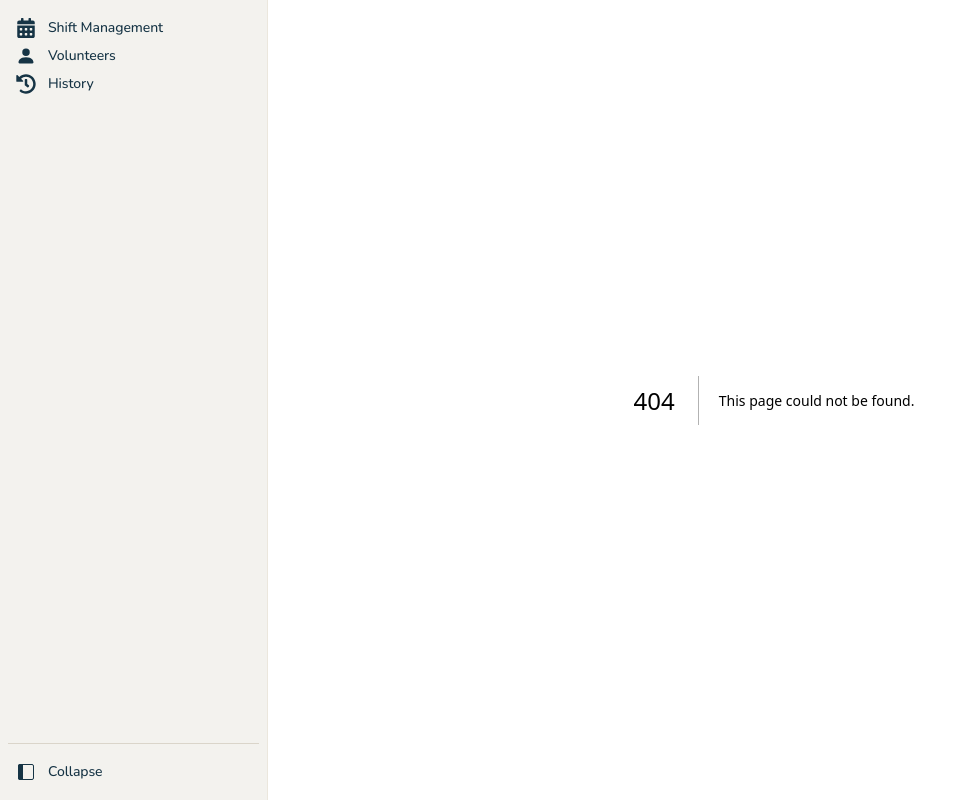
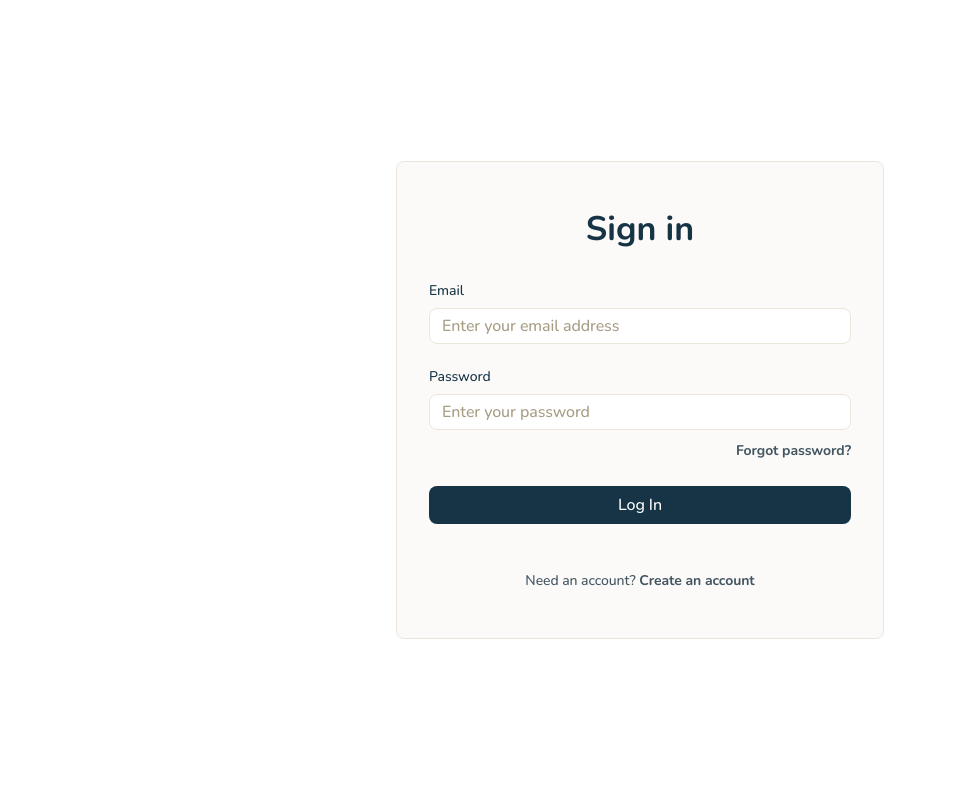
Before and after one commit to hack4impact-mcgill/the-refugee-centre, a Next.js app: page /login in a window 1280 px wide. Before the commit this address had no page. Shown: the whole page, without its empty margins (0-961 px from the left). Built offline with nearby package versions, Linux system fonts and the light colour scheme.

Commit message:
created login page ui

```diff
--- /dev/null
+++ b/src/app/login/page.tsx
@@ -0,0 +1,89 @@
+"use client";
+
+import { useState } from "react";
+
+export default function LoginPage() {
+	const [message, setMessage] = useState("");
+
+	return (
+		<main className="flex min-h-dvh items-center justify-center bg-white px-6 py-10">
+			<section className="w-full max-w-[488px] rounded-lg border border-sandstone-300 bg-sandstone-100 px-7 py-10 sm:px-8 sm:py-12">
+				<h1 className="mb-8 text-center text-h4 text-navy-900">Sign in</h1>
+
+				<form
+					className="space-y-6"
+					onSubmit={(event) => {
+						event.preventDefault();
+						setMessage("Sign-in is not connected yet.");
+					}}
+				>
+					<div>
+						<label
+							htmlFor="email"
+							className="mb-2 block text-body2 text-navy-900"
+						>
+							Email
+						</label>
+						<input
+							id="email"
+							name="email"
+							type="email"
+							autoComplete="email"
+							required
+							placeholder="Enter your email address"
+							className="w-full rounded-lg border border-sandstone-300 bg-white px-3 py-2 text-body1 text-navy-900 outline-none placeholder:text-sandstone-600 focus:border-navy-700 focus:ring-2 focus:ring-navy-300"
+						/>
+					</div>
+
+					<div>
+						<label
+							htmlFor="password"
+							className="mb-2 block text-body2 text-navy-900"
+						>
+							Password
+						</label>
+						<input
+							id="password"
+							name="password"
+							type="password"
+							autoComplete="current-password"
+							required
+							placeholder="Enter your password"
+							className="w-full rounded-lg border border-sandstone-300 bg-white px-3 py-2 text-body1 text-navy-900 outline-none placeholder:text-sandstone-600 focus:border-navy-700 focus:ring-2 focus:ring-navy-300"
+						/>
+						<div className="mt-2 text-right">
+							<button
+								type="button"
+								onClick={() => setMessage("Password recovery is not available yet.")}
+								className="text-body2 font-bold text-navy-800 hover:underline"
+							>
+								Forgot password?
+							</button>
+						</div>
+					</div>
+
+					<button
+						type="submit"
+						className="w-full rounded-lg bg-navy-900 px-5 py-2.5 text-body1 text-white transition-colors hover:bg-navy-800 focus-visible:outline-2 focus-visible:outline-offset-2 focus-visible:outline-navy-700"
+					>
+						Log In
+					</button>
+					<p aria-live="polite" className="min-h-5 text-center text-body2 text-red-700">
+						{message}
+					</p>
+				</form>
+
+				<p className="mt-1 text-center text-body2 text-navy-800">
+					Need an account?{" "}
+					<button
+						type="button"
+						onClick={() => setMessage("Account creation is not available yet.")}
+						className="font-bold hover:underline"
+					>
+						Create an account
+					</button>
+				</p>
+			</section>
+		</main>
+	);
+}
--- a/src/components/sidebar.tsx
+++ b/src/components/sidebar.tsx
@@ -18,6 +18,8 @@ const itemClassName =
 export default function Sidebar() {
   const pathname = usePathname();
   const [collapsed, setCollapsed] = useState(false);
+
+  if (pathname === "/login") return null;
 
   return (
     <aside
```
